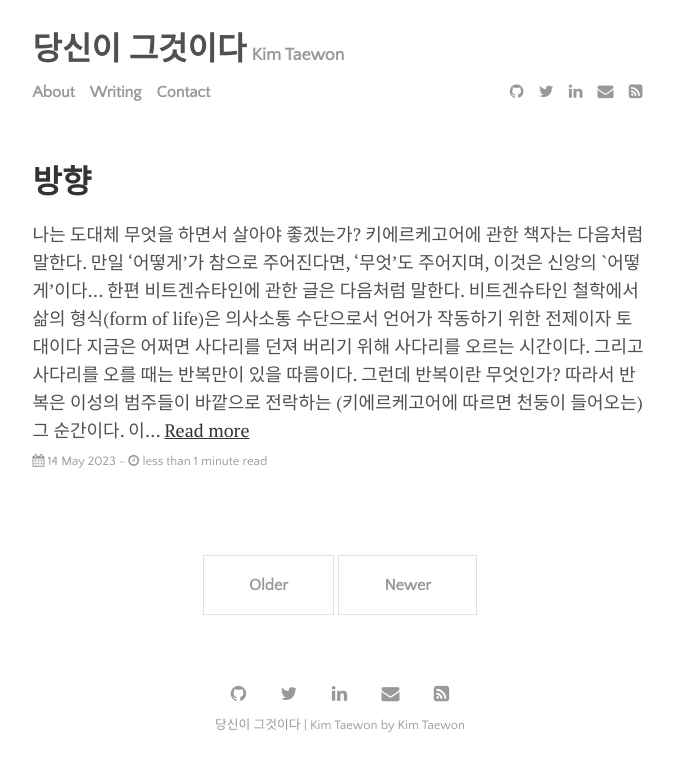
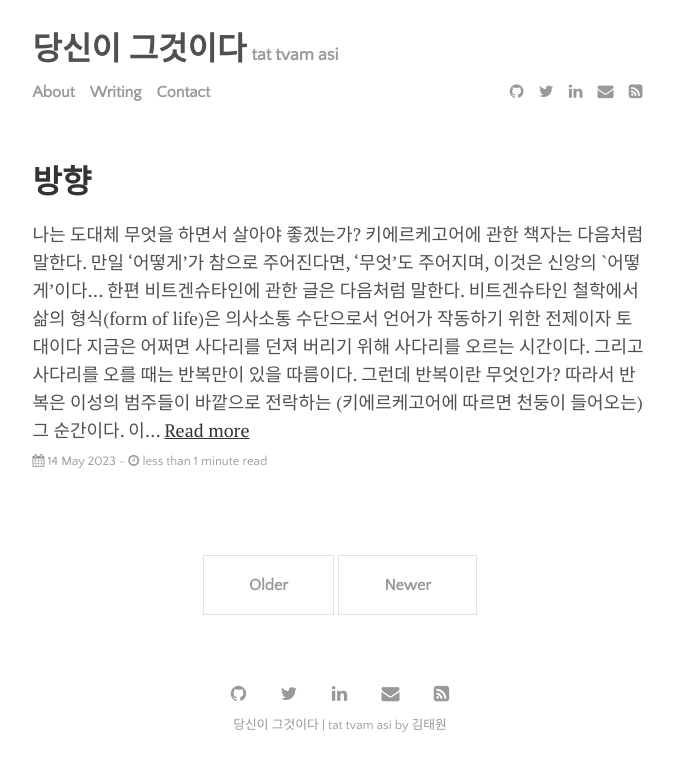
Before and after one commit to pangmoo-KTW/pangmoo-KTW, a Jekyll site: the page built from index.html, in a window 1280 px wide. Shown: the top 772 px of the page, without its empty margins (300-974 px from the left). Built offline with Jekyll 4.4.1, drawn with Linux system fonts in a browser that asks for light colours; the list of posts is cut into pages by our own code.

Commit message:
description eng

```diff
--- a/_config.yml
+++ b/_config.yml
@@ -21,8 +21,8 @@ plugins:             [jekyll-paginate, jekyll-sitemap, jekyll-feed, jekyll-seo-t
 
 # Customise atom feed settings (this is where Jekyll-Feed gets configuration information)
 title:		           '당신이 그것이다'
-description:	       'Kim Taewon'
-author:              'Kim Taewon'
+description:	       'tat tvam asi'
+author:              '김태원'
 
 # RSS 2.0 can be used instead of Atom by uncommenting following two lines
 #feed:
```
